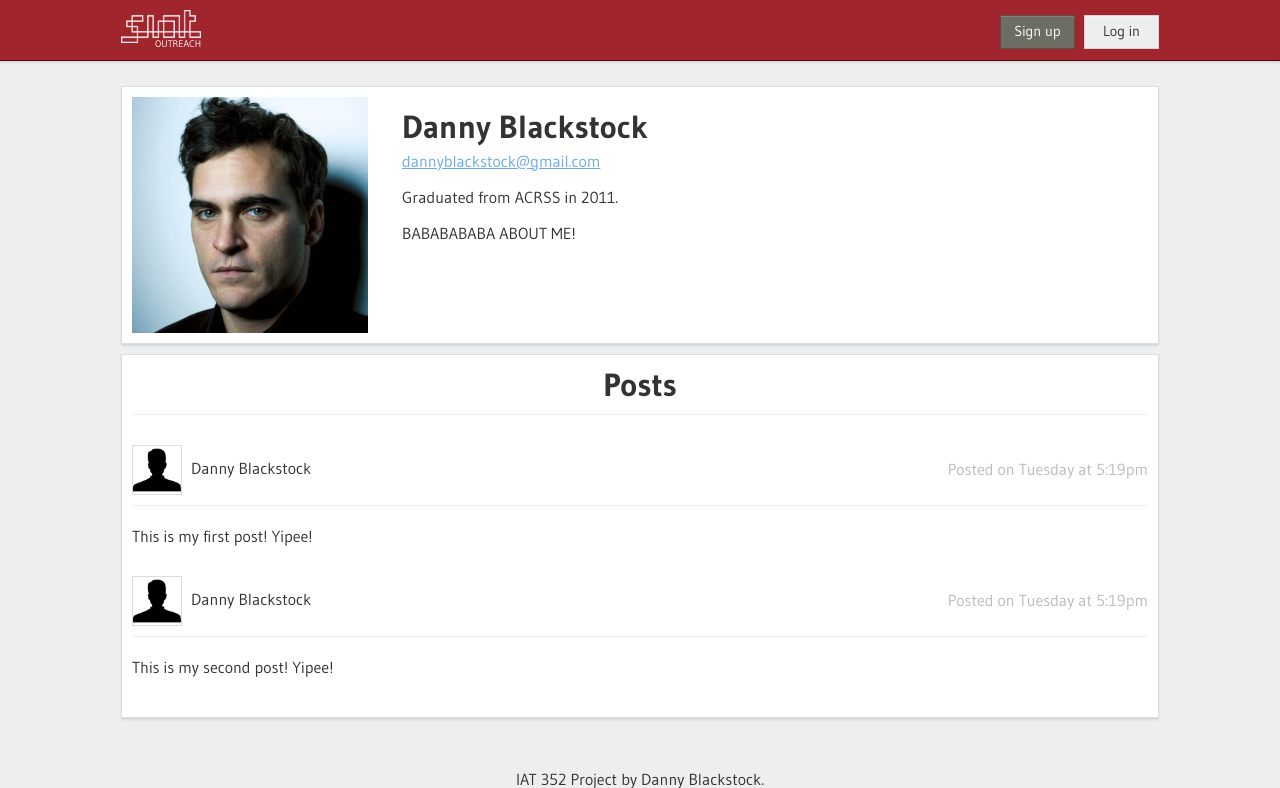
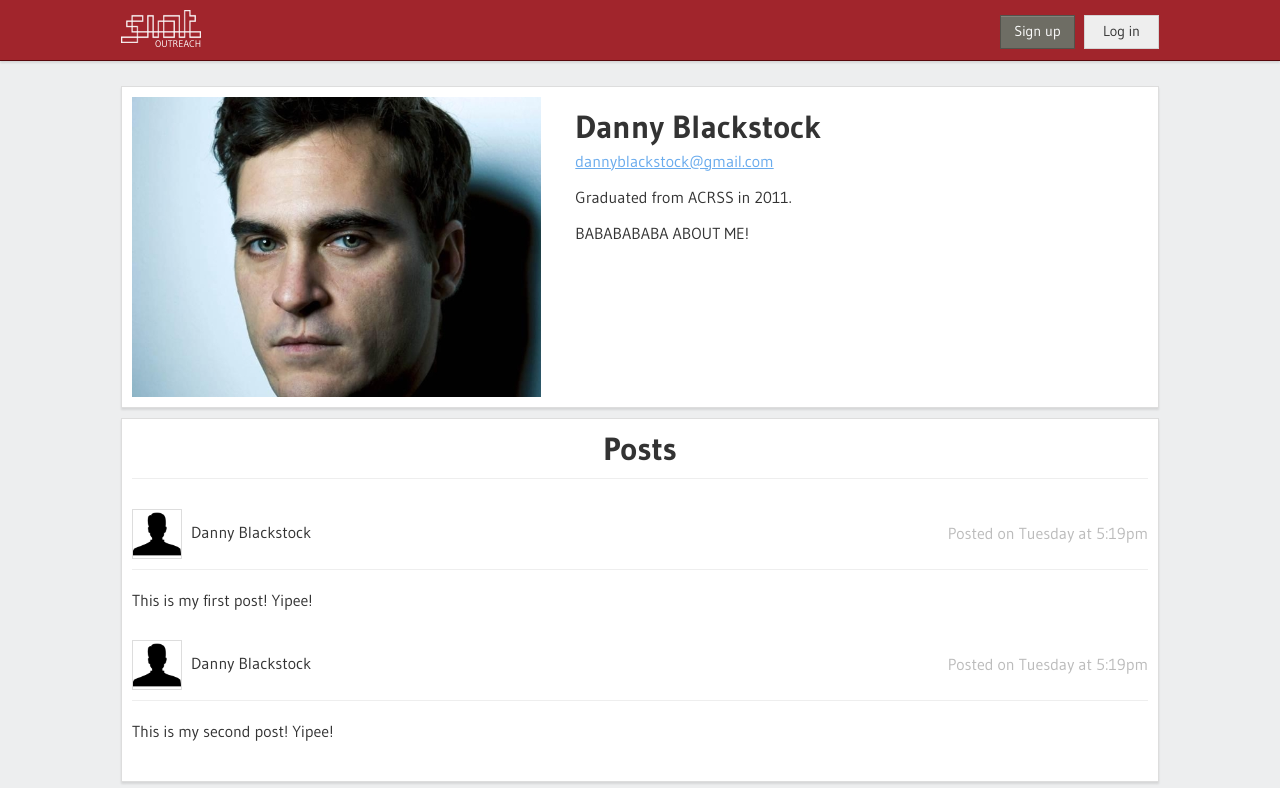
Before and after one commit to dannyblackstock/IAT-352, a PHP site: page /cocoon/dblackst/user.php?id=1 in a window 1280 px wide. Shown: the top 788 px of the page. Run offline with PHP 8.4, Linux system fonts and the light colour scheme; some libraries are stand-ins or nearby versions.

Commit message:
Improve user profile pics

```diff
--- a/dblackst/styles/main.css
+++ b/dblackst/styles/main.css
@@ -301,22 +301,16 @@
   width: 100%;
   background-color: #FFF;
   position: relative;
+  height: 300px;
+  background-size: cover;
+  background-position: center;
 }
 #user-main-profile-picture:last-child {
   margin-right: 0;
 }
-#user-main-profile-picture img {
-  display: block;
-  margin: 0 auto;
-  max-width: 100%;
-  max-height: 100%;
-}
 @media screen and (min-width: 350px) {
   #user-main-profile-picture {
     text-align: center;
-  }
-  #user-main-profile-picture img {
-    max-width: 295px;
   }
 }
 @media screen and (min-width: 545px) {
@@ -332,17 +326,6 @@
   #user-main-profile-picture img {
     max-width: 100%;
     max-height: 100%;
-  }
-}
-@media screen and (min-width: 780px) {
-  #user-main-profile-picture {
-    float: left;
-    display: block;
-    margin-right: 2.35765%;
-    width: 23.23176%;
-  }
-  #user-main-profile-picture:last-child {
-    margin-right: 0;
   }
 }
 
@@ -362,18 +345,6 @@
     display: block;
     margin-right: 2.35765%;
     width: 57.35098%;
-  }
-  #user-info-content:last-child {
-    margin-right: 0;
-  }
-}
-@media screen and (min-width: 780px) {
-  #user-info-content {
-    float: left;
-    display: block;
-    margin-right: 2.35765%;
-    width: 74.41059%;
-    margin-right: 0;
   }
   #user-info-content:last-child {
     margin-right: 0;
--- a/dblackst/styles/user_page.scss
+++ b/dblackst/styles/user_page.scss
@@ -8,18 +8,18 @@
     background-color: #FFF;
     position: relative;
 
-    img {
-        display: block;
-        margin: 0 auto;
-        max-width: 100%;
-        max-height: 100%;
-    }
+    height: 300px;
+    background-size: cover;
+    background-position: center;
+    // img {
+    //     display: block;
+    //     margin: 0 auto;
+    //     max-width: 100%;
+    //     max-height: 100%;
+    // }
 
     @include media($bigger-than-small) {
         text-align: center;
-        img {
-            max-width: 295px;
-        }
     }
 
     @include media ($bigger-than-medium) {
@@ -30,9 +30,9 @@
         }
     }
 
-    @include media($bigger-than-large) {
-        @include span-columns(3);
-    }
+    // @include media($bigger-than-large) {
+    //     @include span-columns(3);
+    // }
 }
 
 #user-info-content {
@@ -44,10 +44,10 @@
         @include span-columns(7);
     }
 
-    @include media($bigger-than-large) {
-        @include span-columns(9);
-        @include omega();
-    }
+    // @include media($bigger-than-large) {
+    //     @include span-columns(9);
+    //     @include omega();
+    // }
 
     .user-name {
         margin: 10px 0 5px 0;
--- a/dblackst/user.php
+++ b/dblackst/user.php
@@ -40,8 +40,7 @@
             $userBio = $pageUser[7];
 
             echo "<div id=\"user-info-box\" class=\"container\">
-                    <div id=\"user-main-profile-picture\">
-                        <img src=\"img/profile_pic.jpg\" alt=\"".$userName."'s Profile Picture\">
+                    <div id=\"user-main-profile-picture\"  style=\"background-image:url('img/profile_pic.jpg');\" >
                     </div>
                     <div id=\"user-info-content\">";
 
```
